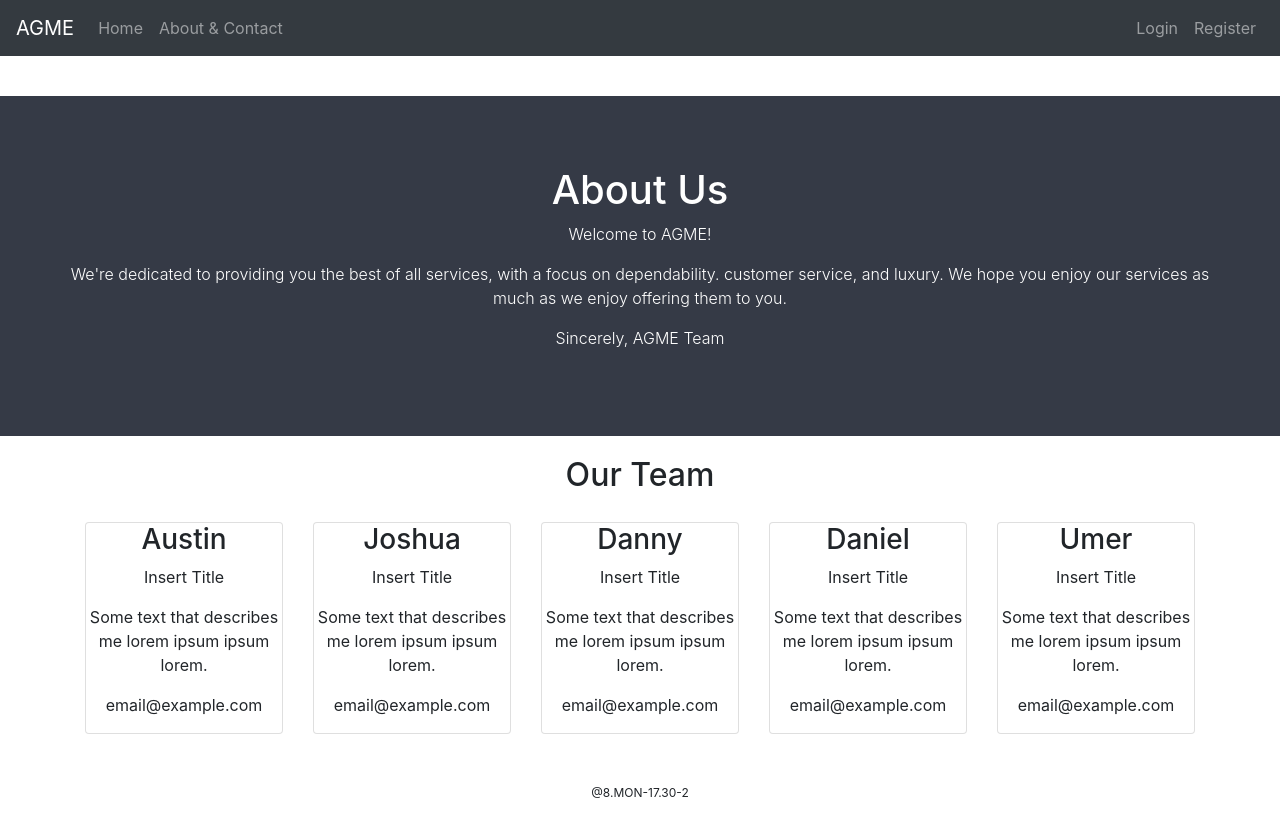
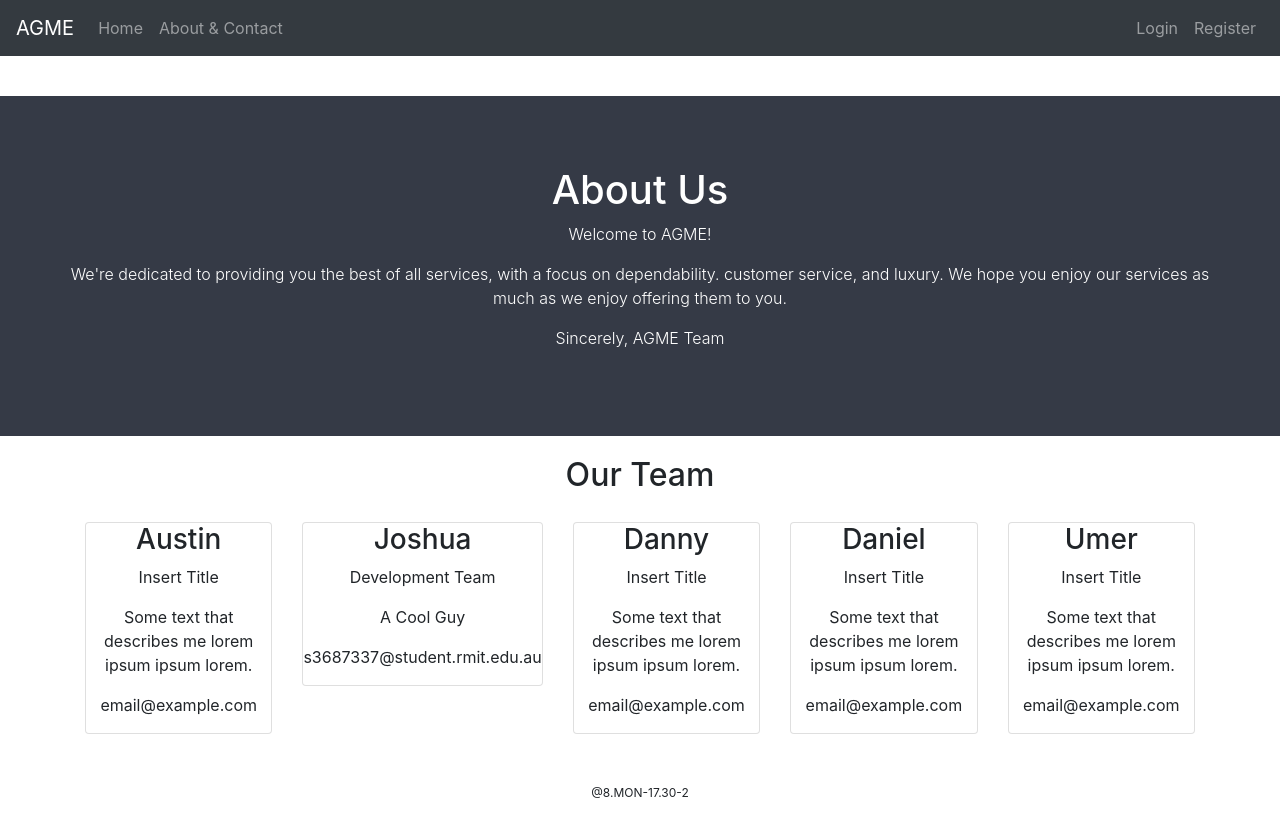
Before and after one commit to RMIT-SEPT/majorproject-8-mon-17-30-2, a React (Create React App) app in the folder FrontEnd/: page /about in a window 1280 px wide. Built offline with nearby package versions, Linux system fonts and the light colour scheme.

Commit message:
+added joshua details to contact us

```diff
--- a/FrontEnd/src/components/HomePage/AboutAndContact.js
+++ b/FrontEnd/src/components/HomePage/AboutAndContact.js
@@ -35,9 +35,9 @@ function AboutUs() {
                     <Col>
                         <div className="card">
                             <h3>Joshua</h3>
-                            <p>Insert Title</p>
-                            <p>Some text that describes me lorem ipsum ipsum lorem.</p>
-                            <p>email@example.com</p>
+                            <p>Development Team</p>
+                            <p>A Cool Guy</p>
+                            <p>s3687337@student.rmit.edu.au</p>
                         </div>
                     </Col>
                     <Col>
```
